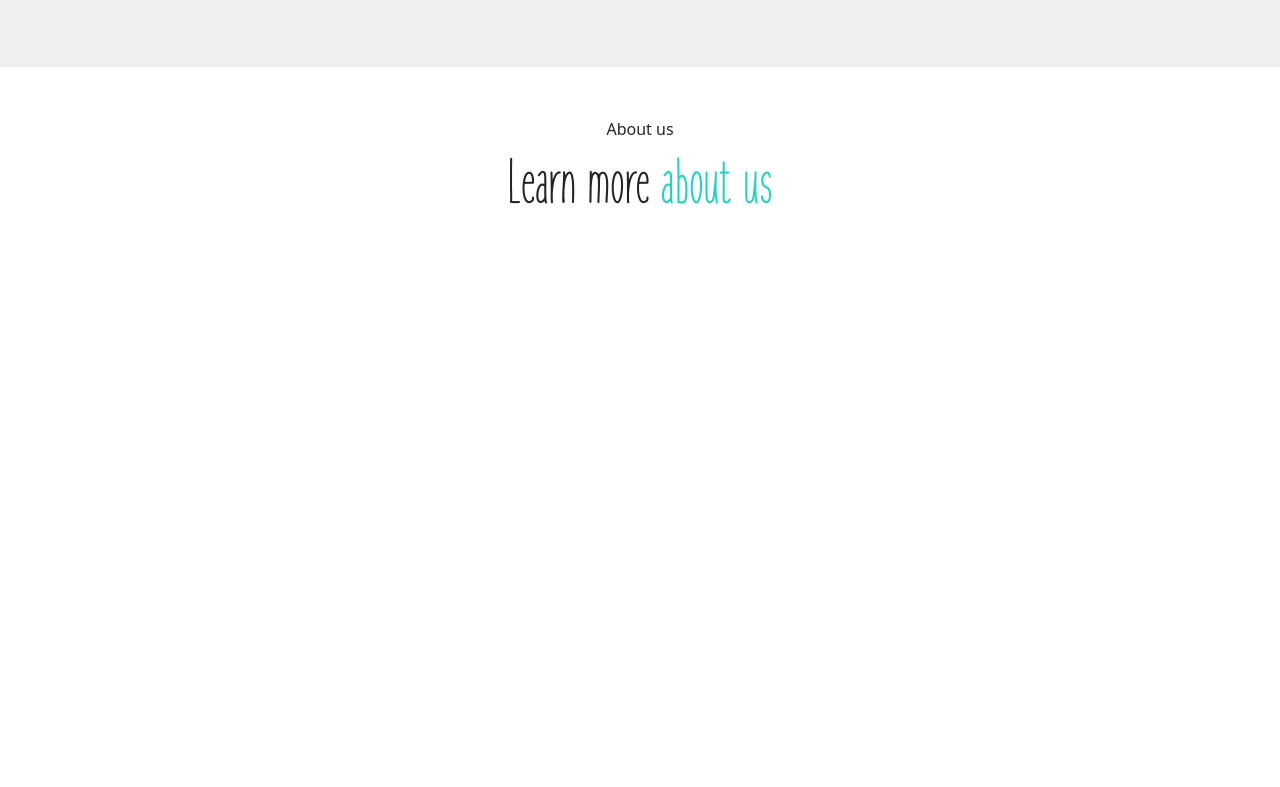
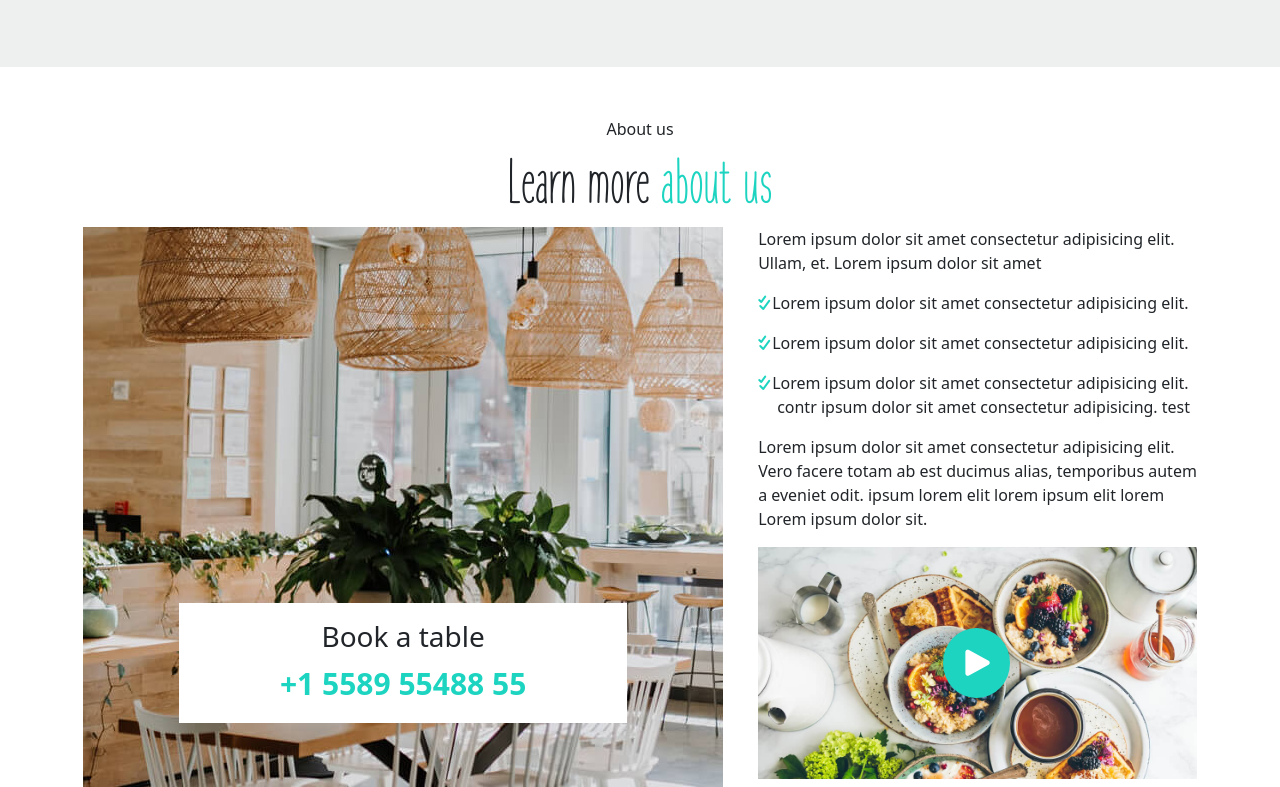
Before and after one commit to yassine1606/cs_miam_js, a website: page index.html in a window 1280 px wide. Shown: the part 573-1360 px from the top of the page. Before the commit the page ends 1280 px from the top, so only its background shows below. Drawn offline with nearby package versions, Linux system fonts and the light colour scheme.

Commit message:
Sextion 2 finie html css

```diff
--- a/index.html
+++ b/index.html
@@ -1,26 +1,42 @@
 <!DOCTYPE html>
 <html lang="en">
+
 <head>
     <meta charset="UTF-8">
     <meta http-equiv="X-UA-Compatible" content="IE=edge">
     <meta name="viewport" content="width=device-width, initial-scale=1.0">
-    <link rel="stylesheet" href="./public/css/app.css"></link>
+    <link rel="stylesheet" href="./public/css/app.css">
+    </link>
     <title>cs_miam_js_Yassine</title>
 </head>
+
 <body>
     <header>
         <div id="secDiv">
-            <div><h1>Miam<span id="pointV">.</span></h1></div>
-            <div id="divT"><p href="">Home</p> <p href="">About</p> <p href="">Menu</p>
-            <p href="">Events</p><p href="">Chefs</p><p href="">Gallery</p><p href="">Contact</p></div>
+            <div>
+                <h1>Miam<span id="pointV">.</span></h1>
+            </div>
+            <div id="divT">
+                <p href="">Home</p>
+                <p href="">About</p>
+                <p href="">Menu</p>
+                <p href="">Events</p>
+                <p href="">Chefs</p>
+                <p href="">Gallery</p>
+                <p href="">Contact</p>
+            </div>
             <div id="divMo"><span id="modal">Book a Table</span></div>
         </div>
     </header>
     <section id="s1">
         <div id="dTot1">
             <div id="sDiv1">
-                <div><h1>ENJOY YOUR HEALTHY <br> DELICIOUS FOOD</h1><p> Lorem ipsum dolor sit amet consectetur adipisicing <br> elit. Ipsa nisi  dignissimos </p> </div> <br>
-                <div><button id="bts1">Book a Table</button> <button id="bts2"><i class="fa-regular fa-circle-play"></i><span id="spnoir"> Watch video</span></button></div>
+                <div>
+                    <h1>ENJOY YOUR HEALTHY <br> DELICIOUS FOOD</h1>
+                    <p> Lorem ipsum dolor sit amet consectetur adipisicing <br> elit. Ipsa nisi dignissimos </p>
+                </div> <br>
+                <div><button id="bts1">Book a Table</button> <button id="bts2"><i
+                            class="fa-regular fa-circle-play"></i><span id="spnoir"> Watch video</span></button></div>
             </div>
             <div id="im1">
                 <img src="./public/img/menu-item-1.png" alt="" height="490px">
@@ -33,8 +49,27 @@
             <h3>Learn more <span id="spab">about us</span> </h3>
         </div>
     </section>
+    <section id="sous2">
+        <div id="divImg">
+            <div id="divBlanche">
+                <h3>Book a table</h3>
+                <strong>+1 5589 55488 55 </strong>
+            </div>
+        </div>
+        <div id="divTexte">
+            <p class="ps2">Lorem ipsum dolor sit amet consectetur adipisicing elit. <br> Ullam, et. Lorem ipsum dolor sit amet </p>
+            <p class="ps2"><i class="fa-solid fa-check-double"></i>Lorem ipsum dolor sit amet consectetur adipisicing elit.</p>
+            <p class="ps2"><i class="fa-solid fa-check-double"></i>Lorem ipsum dolor sit amet consectetur adipisicing elit.</p>
+            <p class="ps2"><i class="fa-solid fa-check-double"></i>Lorem ipsum dolor sit amet consectetur adipisicing elit. <br><span id="spara"> contr ipsum dolor sit amet consectetur adipisicing. test </span></p>
+            <p class="ps2">Lorem ipsum dolor sit amet consectetur adipisicing elit. <br> Vero facere totam ab est ducimus alias, temporibus autem <br> a eveniet odit. ipsum lorem elit lorem ipsum elit lorem <br> Lorem ipsum dolor sit.</p>
+            <div id="dim2">
+                <i class="fa-solid fa-play"></i>
+            </div>
+        </div>
+    </section>
 
 
     <script src="./node_modules/bootstrap/dist/js/bootstrap.bundle.js"></script>
 </body>
+
 </html>
--- a/src/sass/modules/_section2.scss
+++ b/src/sass/modules/_section2.scss
@@ -1,6 +1,6 @@
 #s2{
     padding-top:8vh ;
-    height: 80vh;
+    height: 20vh;
 }
 #ds2{
     height: 10vh;
@@ -17,3 +17,69 @@
     font-family: "cook";
     font-size: 50px;
 }
+#divts2{
+    width: 100%;
+    height: 50vh;
+}
+#p1{
+    margin-left: 15px;
+}
+#sous2{
+    height: 70vh;
+    width: 100vw;
+    display: flex;
+    justify-content: center;
+}
+
+#divImg{
+    background-image: url("../../../public/img/about.jpg");
+    height: 70vh;
+    width: 50vw;
+    display: flex;
+    justify-content: center;
+    align-items: flex-end;
+}
+.ps2{
+    margin-left: 35px;
+}
+#divTexte i{
+    color: rgba(29,212,193,255);
+    margin-right: 2px;
+}
+
+#spara{
+    margin-left: 19px;
+}
+#ims2{
+    margin-left: 35px;
+}
+#divBlanche{
+    height: 15vh;
+    background-color: white;
+    width: 35vw;
+    display: flex;
+    justify-content: center;
+    align-items: center;
+    flex-direction: column;
+    margin-bottom: 10%;
+}
+#divBlanche strong{
+    color: rgba(29,212,193,255);
+    font-size: 30px;
+}
+#dim2{
+    background-image: url("../../../public/img/about-2.jpg");
+    background-size: 100%;
+    height: 232px;
+    margin-left: 35px;
+    display: flex;
+    justify-content: center;
+    align-items: center;
+}
+#dim2 i{
+    font-size: 30px;
+    color: white;
+    padding: 20px;
+    background-color: rgba(29,212,193,255);
+    border-radius: 50%;
+}
```
Also changed, not shown: public/css/app.css.
